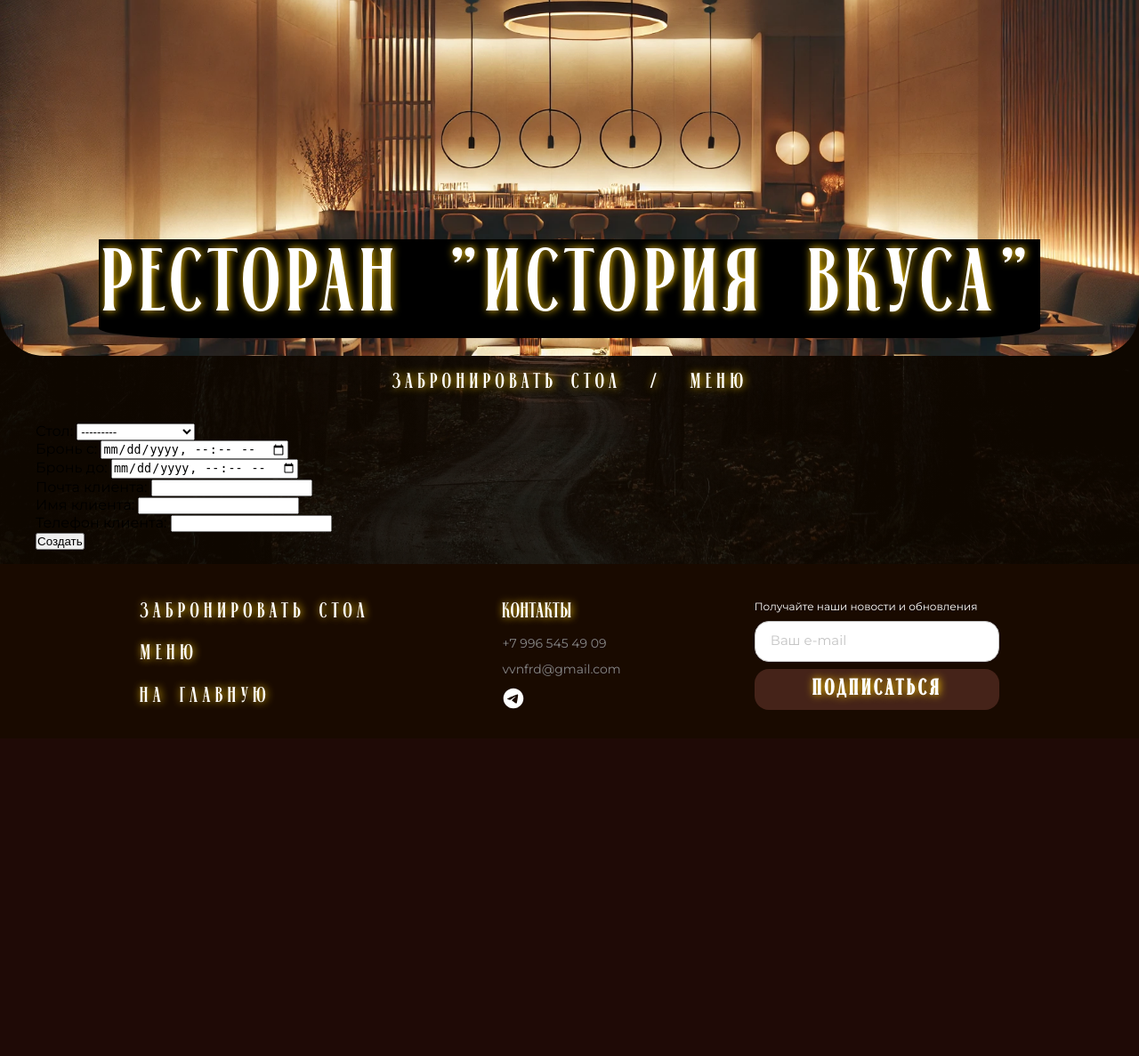
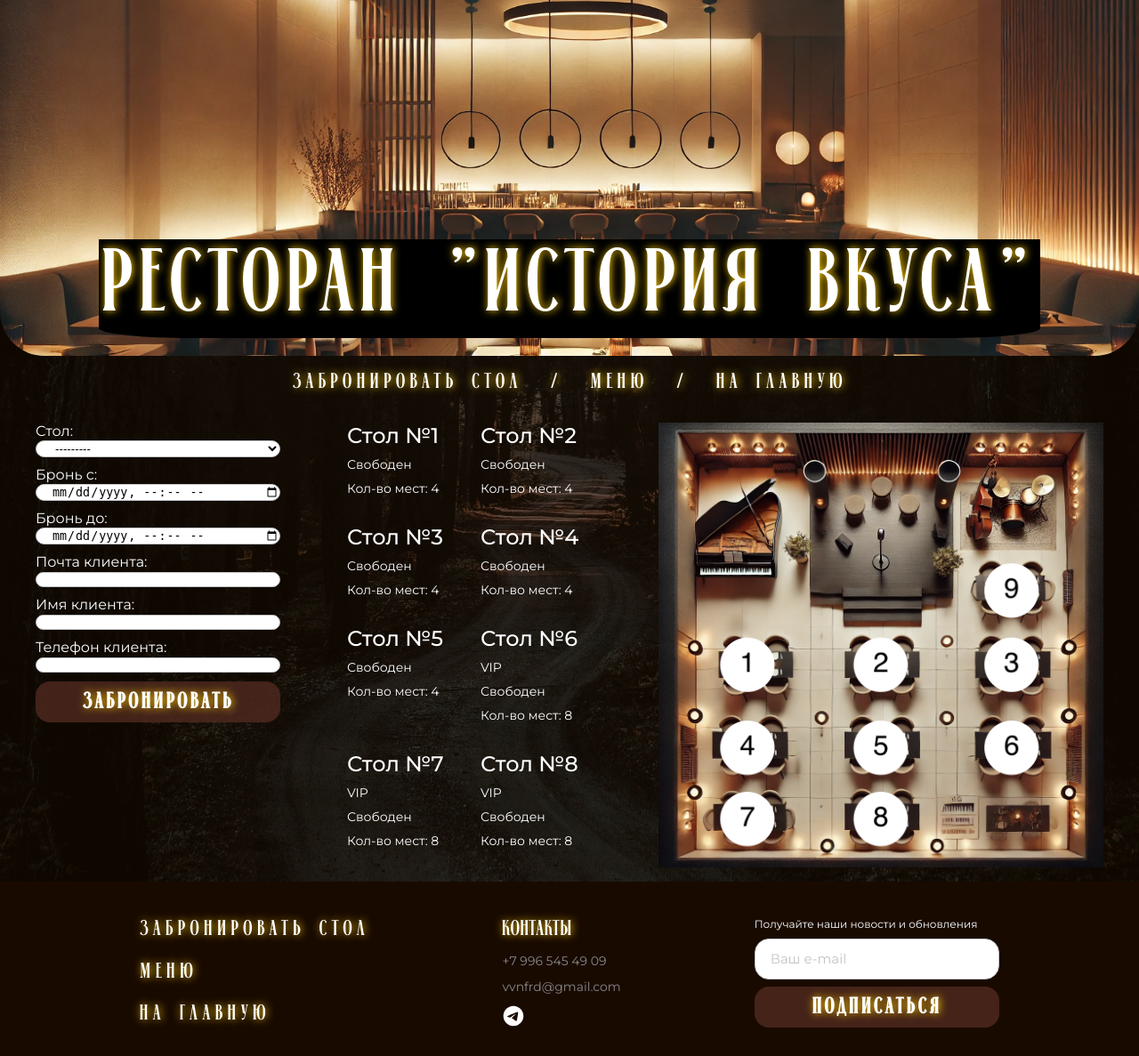
Before and after one commit to zetmarley/restaurant, a Django app: template main/templates/booking_form.html in a window 1280 px wide. Shown: the whole page at 89% size. Before the commit the page ends 798 px from the top, so only its background shows below. Run offline with Django 5.2, Linux system fonts and the light colour scheme; the template is opened without the code that fills it: values that come from a table or form of the project are taken from there, others are empty; data comes from the database, SQL or seed files in the repository; parts of the project's set-up code (start-up, migrations or seed data) failed here and were passed over.

Commit message:
edited create booking page

```diff
--- a/main/templates/booking_form.html
+++ b/main/templates/booking_form.html
@@ -2,10 +2,6 @@
 {% block content %}
 
 <section class="product-box center">
-
-    {% block table_list %}
-    {% endblock %}
-
     <div class="container">
         <form class="row" method="post" enctype="multipart/form-data">
             <div class="col-6">
@@ -14,12 +10,8 @@
                         <div class="card-body">
                             {% csrf_token %}
                             {{ form.as_p }}
-                            <button type="submit" class="btn btn-success">
-                                {% if object %}
-                                Сохранить
-                                {% else %}
-                                Создать
-                                {% endif %}
+                            <button class="button" type="submit" class="btn btn-success">
+                                Забронировать
                             </button>
 
                         </div>
@@ -38,5 +30,26 @@
             </div>
         </form>
     </div>
+
+<div class="table-list center">
+            <div class="product-content">
+              {% for table in tables|dictsort:'pk' %}
+                <div class="product">
+                    <h3 class="product__name">Стол №{{table.pk}}</h3>
+                    {% if table.is_vip %}
+                      <p class="product__overview">VIP</p>
+                    {% endif %}
+                    {% if table.free %}
+                    <p class="product__overview">Свободен</p>
+                    {% else %}
+                    <p class="product__overview">Занят</p>
+                    {% endif %}
+                    <p class="product__overview">Кол-во мест: {{table.seats}}</p>
+                </div>
+              {% endfor %}
+            </div>
+    <img class="table-list-map" src="/media/map_with_numbers.png" alt="map">
+</div>
+
 </section>
 {% endblock %}
--- a/main/templates/includes/info_menu.html
+++ b/main/templates/includes/info_menu.html
@@ -2,4 +2,6 @@
                     <a class="menu" href="{% url 'main:booking_create' %}">Забронировать стол</a>
                     <a class="menu">/</a>
                     <a class="menu" href="catalog.html">Меню</a>
+                    <a class="menu">/</a>
+                    <a class="menu" href="{% url 'main:info' %}">На главную</a>
                 </nav>
--- a/main/urls.py
+++ b/main/urls.py
@@ -13,5 +13,6 @@
     path('table/create/', cache_page(60)(TableCreateView.as_view()), name='create'),
     path('table/update/<int:pk>/', cache_page(60)(TableUpdateView.as_view()), name='update'),
     path('table/delete/<int:pk>/', cache_page(60)(TableDeleteView.as_view()), name='delete'),
-    path('booking/create/', cache_page(60)(BookingCreateView.as_view()), name='booking_create')
+    path('booking/create/', cache_page(60)(BookingCreateView.as_view()), name='booking_create'),
+    path('booking/create/', cache_page(60)(TableListView.as_view()), name='table_list')
 ]
--- a/main/views.py
+++ b/main/views.py
@@ -84,3 +84,9 @@
     form_class = BookingForm
     success_url = reverse_lazy('main:booking_create')
     template_name = 'booking_form.html'
+    context_object_name = Table
+
+    def get_context_data(self, **kwargs):
+        context = super().get_context_data(**kwargs)
+        context["tables"] = Table.objects.all()
+        return context
--- a/static/css/style.css
+++ b/static/css/style.css
@@ -12,6 +12,16 @@
 .product-box {
     display: flex;
     flex-direction: row;
+}
+
+.table-list {
+    display: flex;
+    flex-direction: row;
+    gap: 50px;
+}
+.table-list-map {
+    max-width: 500px;
+    max-height: 500px;
 }
 body {
   font-family: "Montserrat", sans-serif;
@@ -260,19 +270,17 @@
 }
 
 .product-content {
-  height: 250px;
   background-repeat: no-repeat;
   block-size: auto;
-  margin-top: 32px;
   display: flex;
   flex-wrap: wrap;
   -moz-column-gap: 32px;
-  column-gap: 32px;
-  row-gap: 48px;
+  row-gap: 10px;
+  justify-content: flex-end;
 }
 
 .product {
-  width: 378px;
+  width: 150px;
   display: flex;
   flex-direction: column;
   gap: 10px;
@@ -286,7 +294,7 @@
   font-weight: 500;
   font-size: 24px;
   line-height: 29px;
-  color: rgb(0, 0, 0);
+  color: white;
   letter-spacing: 0%;
   text-align: left;
 }
@@ -294,7 +302,7 @@
 .product__overview {
   font-size: 14px;
   line-height: 17px;
-  color: rgb(136, 136, 136);
+  color: white;
   font-weight: 400;
   letter-spacing: 0%;
   text-align: left;
@@ -1154,11 +1162,7 @@
   .product {
     width: auto;
   }
-  .product__name {
-    font-size: 18px;
-    font-weight: 400;
-    line-height: 21.94px;
-  }
+
   .product__price {
     font-size: 18px;
     font-weight: 400;
@@ -1168,10 +1172,12 @@
     font-size: 12px;
     font-weight: 400;
     line-height: 14.63px;
+    color: white;
   }
   .product-content {
     flex-direction: column;
     flex-wrap: nowrap;
+    margin-left: 40px;
   }
   .form__buttons {
     display: flex;
@@ -1248,6 +1254,34 @@
   }
 }/*# sourceMappingURL=style.css.map */
 
+.card-body {
+display: flex;
+flex-direction: column;
+    color: white;
+    gap: 10px;
+}
+
+select {
+    box-sizing: border-box;
+  border: 1px solid #C4C4C4;
+  border-radius: 16px;
+  background: #ffffff;
+  line-height: 15px;
+  letter-spacing: 0%;
+  width: 275px;
+  padding-left: 17px;
+}
+
+input {
+    box-sizing: border-box;
+  border: 1px solid #C4C4C4;
+  border-radius: 16px;
+  background: #ffffff;
+  line-height: 15px;
+  letter-spacing: 0%;
+  width: 275px;
+  padding-left: 17px;
+}
 @font-face {
   font-family: "Jurere";
   src: url("/media/fonts/jurere/jurere.otf") format("truetype");
```
Also changed, not shown: main/templates/table_list.html (deleted, +0 -16 lines), media/map_with_numbers.png (added), 1 other file.
